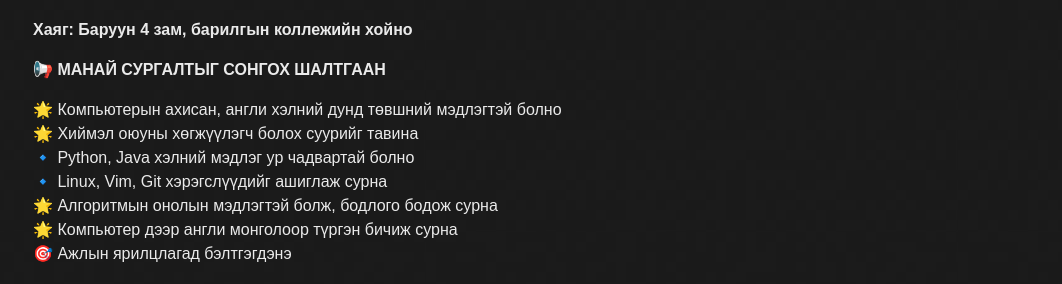
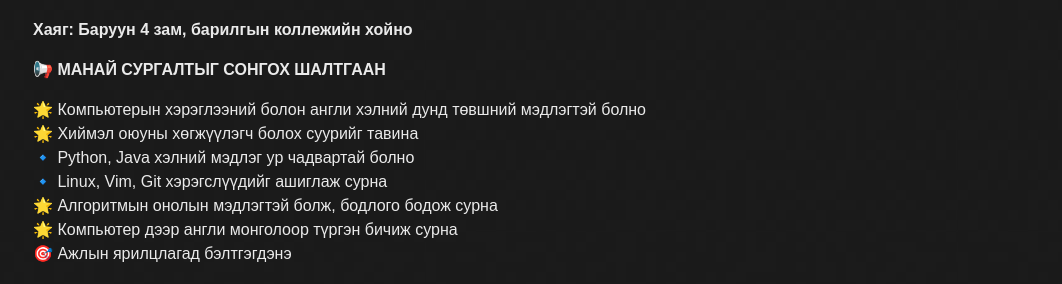
Before and after one commit to ganaatulgaa/corecode, a Jekyll site: the page built from ads.md, in a window 1280 px wide and 900 px high, scrolled down 1983 px. Shown: the part 446-730 px from the top of the window, without its empty margins (107-1169 px from the left). Built offline with Jekyll 4.4.1, drawn with Linux system fonts in a browser that asks for light colours; our own code applies the rules of GitHub Pages for plain Markdown files.

Commit message:
Update ads.md

```diff
--- a/ads.md
+++ b/ads.md
@@ -80,7 +80,7 @@ layout: default
 
 📢 **МАНАЙ СУРГАЛТЫГ СОНГОХ ШАЛТГААН**
 
-🌟 Компьютерын ахисан, англи хэлний дунд төвшний мэдлэгтэй болно\
+🌟 Компьютерын хэрэглээний болон англи хэлний дунд төвшний мэдлэгтэй болно\
 🌟 Хиймэл оюуны хөгжүүлэгч болох суурийг тавина\
 🔹 Python, Java хэлний мэдлэг ур чадвартай болно\
 🔹 Linux, Vim, Git хэрэгслүүдийг ашиглаж сурна\
```
